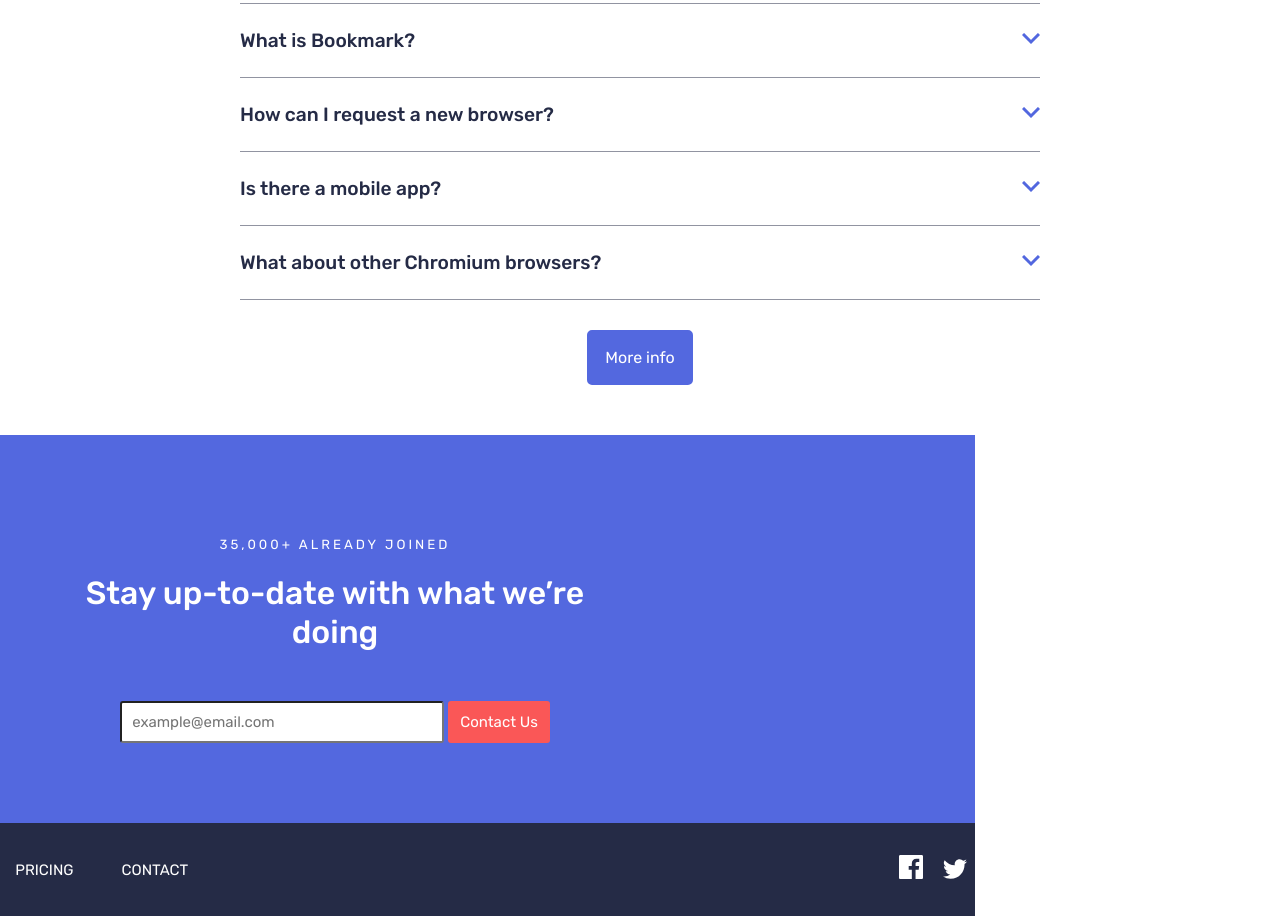
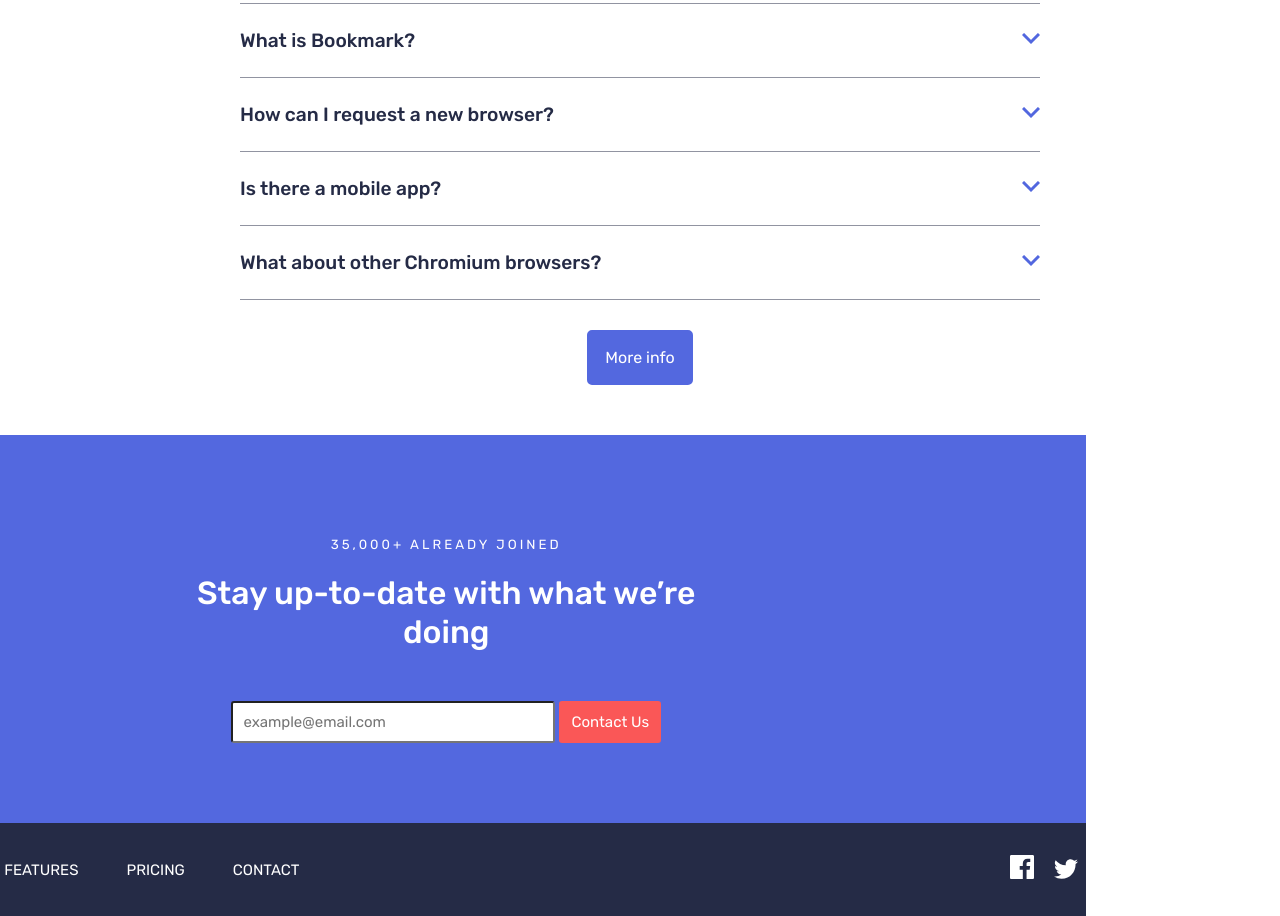
Before and after one commit to rogerpons1997/landing, a plain HTML site: page index.html in a window 1280 px wide. Shown: the part 2473-3389 px from the top of the page. Drawn offline with Linux system fonts and the light colour scheme.

Commit message:
update css

```diff
--- a/css/style.css
+++ b/css/style.css
@@ -290,7 +290,7 @@
     text-align: center;
     background-color: hsl(231, 69%, 60%);
     width: 100vw;
-    margin-left: -25vw;
+    margin-left: -16.7%;
     padding: 5em 0;
     margin-bottom: 0;
 }
@@ -337,7 +337,7 @@
 }
 footer{
     width: 100vw;
-    margin-left: -25vw;
+    margin-left: -16.7%;
     background-color: hsl(229, 31%, 21%);
 }
 footer .content{
```
